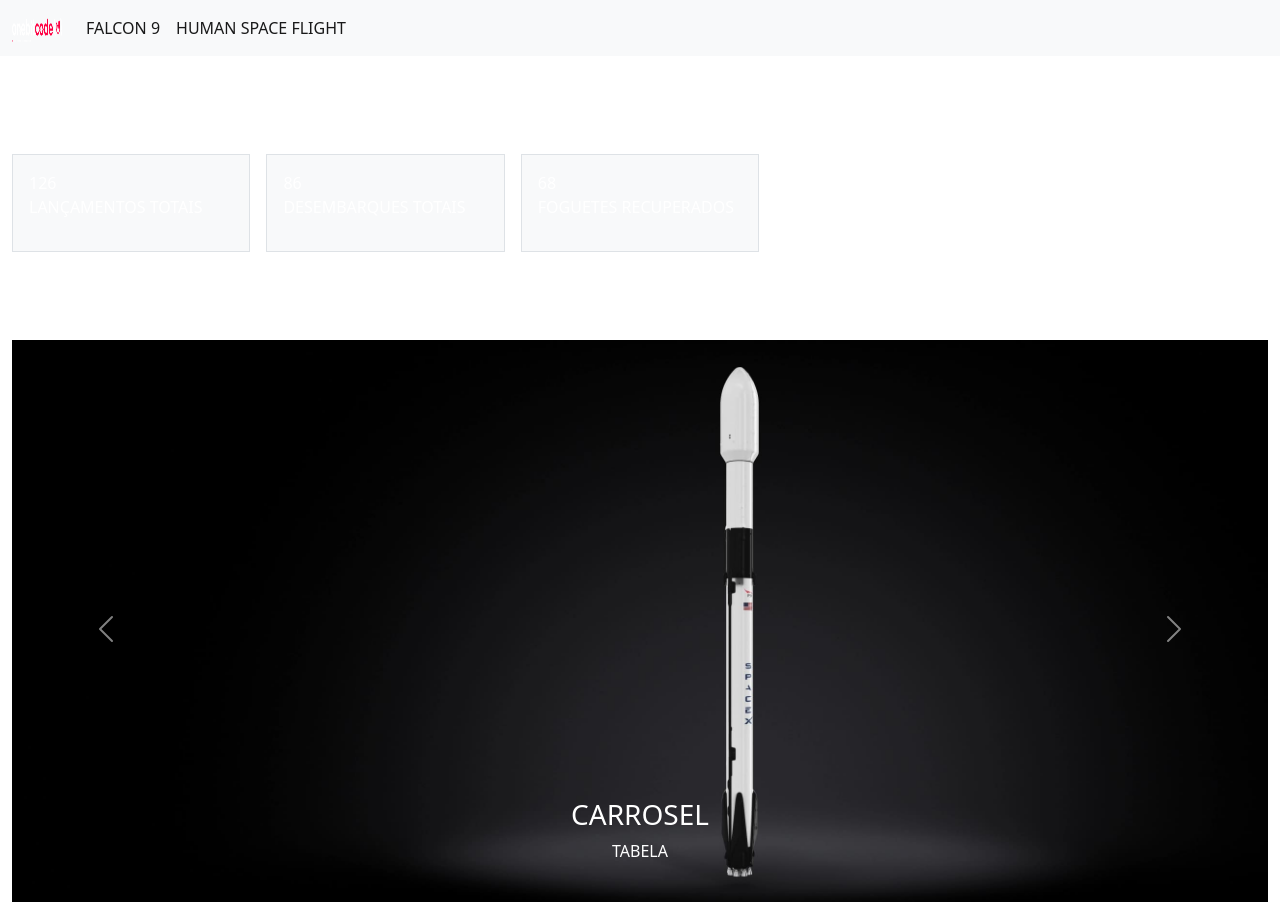
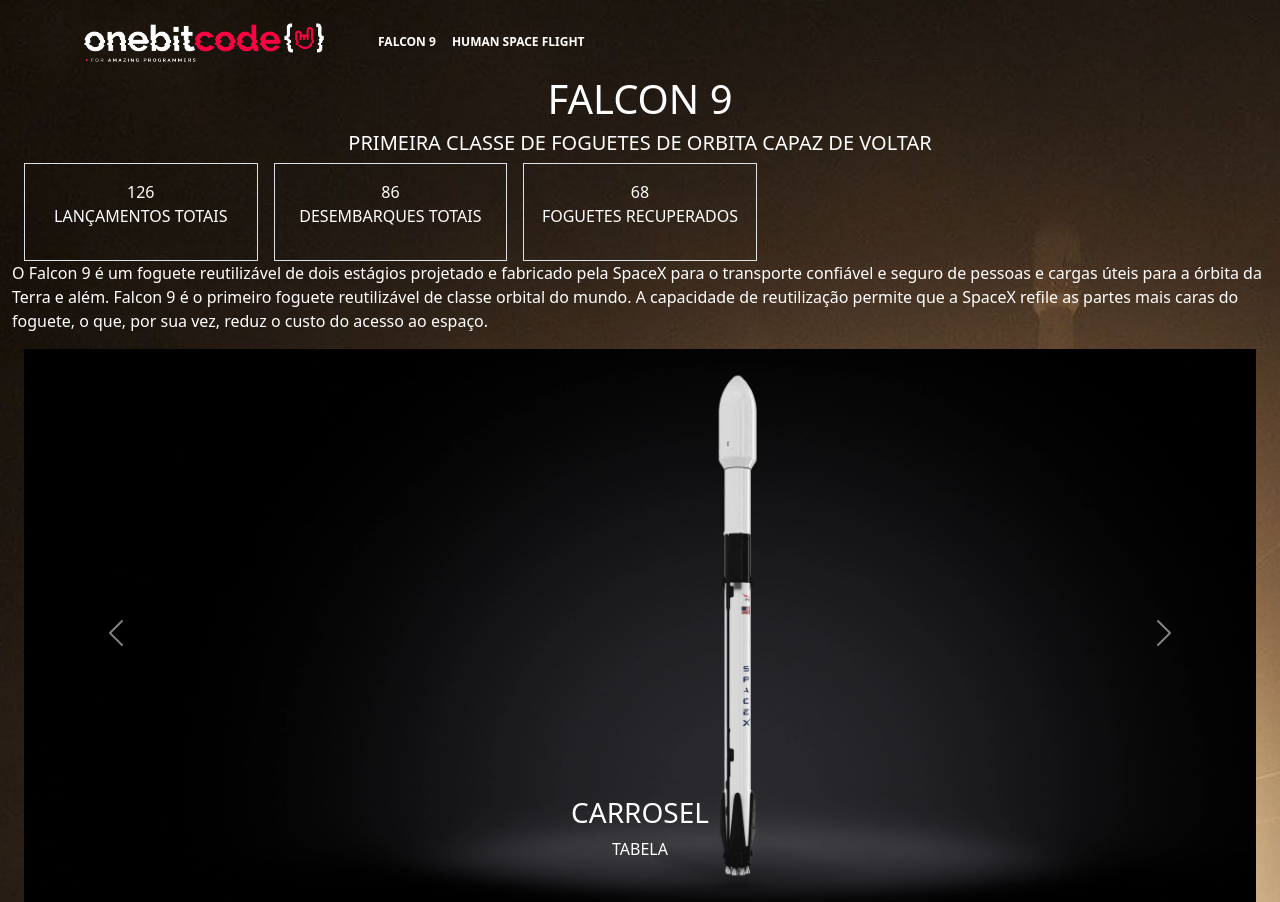
Before and after one commit to WagSnt/projeto-spacex, a website: page pages/falcon9.html in a window 1280 px wide. Shown: the top 902 px of the page. Drawn offline with nearby package versions, Linux system fonts and the light colour scheme.

Commit message:
Atualização página falcon

```diff
--- a/pages/falcon9.html
+++ b/pages/falcon9.html
@@ -12,47 +12,53 @@
   <link rel="stylesheet" href="https://unpkg.com/aos@next/dist/aos.css" />
   <title>OnebitX</title>
 </head>
-<body>
-  <section class="container-f falcon9">
-    <nav class="navbar navbar-expand-lg navbar-light bg-light">
+<body style="background-color: black;">
+    <div class="container-fluid container00 falcon9">
+      <div class="container"> <!-- Div container para posicionar o header-->
+        <header class="header">
+          <nav class="navbar navbar-expand-lg navbar-dark bg-transparent menu">
             <div class="container-fluid">
-        <a class="navbar-brand" href="../index.html">
-          <img src="../images/home/logo-obc-2021-darkbg.png" alt="" width="50" height="24">
+              <a class="navbar-brand" href="#">
+                <img src="../images/home/logo-obc-2021-darkbg.png" alt="" class="img-fluid logopc">
               </a>
               <button class="navbar-toggler" type="button" data-bs-toggle="collapse" data-bs-target="#navbarNavAltMarkup" aria-controls="navbarNavAltMarkup" aria-expanded="false" aria-label="Toggle navigation">
                 <span class="navbar-toggler-icon"></span>
               </button>
               <div class="collapse navbar-collapse" id="navbarNavAltMarkup">
                 <div class="navbar-nav">
-            <a class="nav-link active" aria-current="page" href="falcon9.html">FALCON 9</a>
-            <a class="nav-link active" href="human-space.html">HUMAN SPACE FLIGHT</a>
+                  <a class="nav-link active menu" aria-current="page" href="pages/falcon9.html" id="navitem">FALCON 9</a>
+                  <a class="nav-link active" href="pages/human-space.html" id="navitem">HUMAN SPACE FLIGHT</a>
                 </div>
               </div>
             </div>
           </nav>
-    <h1>FALCON</h1>
-    <h3>PRIMEIRA CLASSE DE FOGUETES DE ÓRBITA CAPAZ DE VOLTAR</h3>
-  </section>
+        </header>
+      </div>
 
-  <section class="container-fluid numbers">
+    <div class="container falcon9 text-center"> <!-- Conteúdo-->
+      <p class="h1 title-falcon">FALCON 9</p>
+      <p class="h5 subtitle-falcon">PRIMEIRA CLASSE DE FOGUETES DE ORBITA CAPAZ DE VOLTAR</p>
+    </div>
+
+  <div class="container-fluid text-center" id="numbers">
     <div class="row row-cols-2 row-cols-lg-5 g-2 g-lg-3">
       <div class="col">
-        <div class="p-3 border bg-light">126
+        <div class="p-3 border bg-transparent text-center">126
           <p>LANÇAMENTOS TOTAIS</p>
         </div>
       </div>
       <div class="col">
-        <div class="p-3 border bg-light">86
+        <div class="p-3 border bg-transparent text-center">86
           <p>DESEMBARQUES TOTAIS</p>
         </div>
       </div>
       <div class="col">
-        <div class="p-3 border bg-light">68
+        <div class="p-3 border bg-transparent text ">68
           <p>FOGUETES RECUPERADOS</p>
         </div>
       </div>
     </div>
-  </section>
+  </div>
   <section class="description">
     <p>O Falcon 9 é um foguete reutilizável de dois estágios projetado e fabricado pela SpaceX para o transporte confiável e seguro de pessoas e cargas úteis para a órbita da Terra e além. Falcon 9 é o primeiro foguete reutilizável de classe orbital do mundo. A capacidade de reutilização permite que a SpaceX refile as partes mais caras do foguete, o que, por sua vez, reduz o custo do acesso ao espaço.</p>
   </section>
--- a/scss/pages/falcon9.scss
+++ b/scss/pages/falcon9.scss
@@ -0,0 +1,5 @@
+.container00 {
+  &.falcon9 {
+    background-image: url(../images/falcon9/01.jpg);
+  }
+}
--- a/scss/pages/home.scss
+++ b/scss/pages/home.scss
@@ -22,7 +22,7 @@
 
 .short-title { /*classe colocada em títulos longos, para quebrar */
   width: 550px;
-  margin-bottom: 20px;
+  margin-bottom: 25px;
 }
 
 .medium-title {
--- a/scss/variables/communelements.scss
+++ b/scss/variables/communelements.scss
@@ -36,6 +36,7 @@
 
 #button {
   padding: $padding-button;
+  border: 2px solid white;
 }
 
 .footer {
```
Also changed, not shown: css/style.css, 1 other file. Lines whose indentation alone changed are shown as unchanged.
